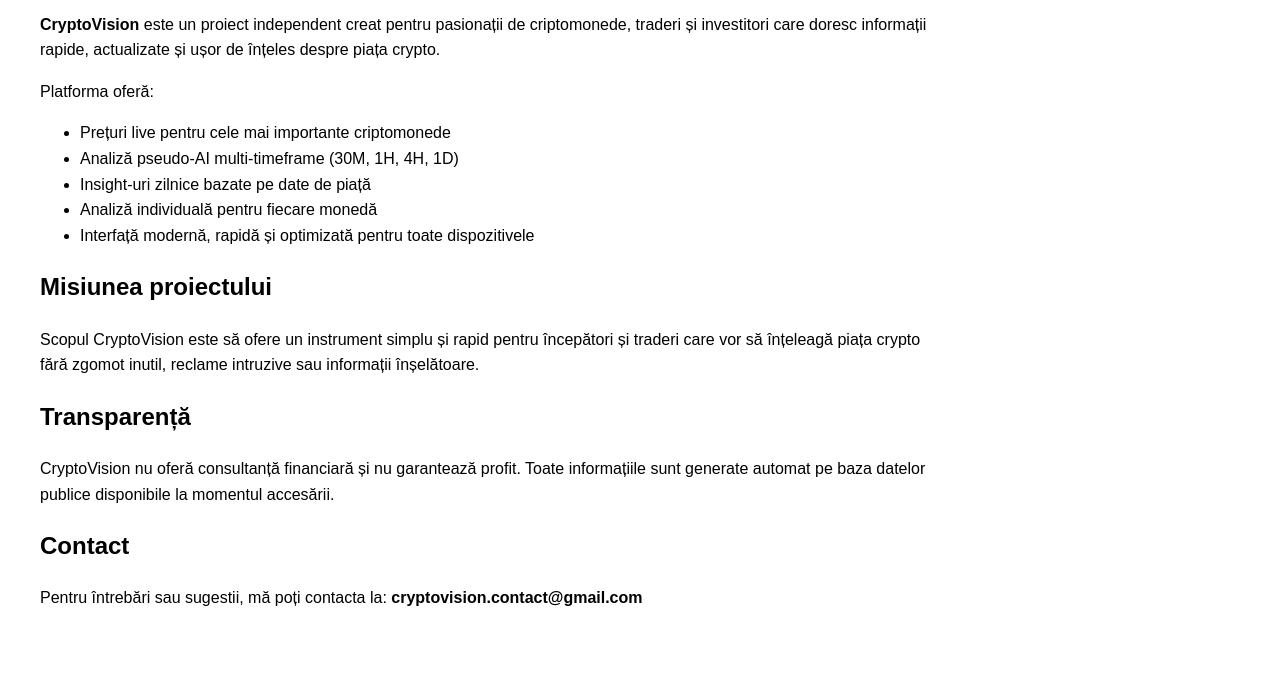
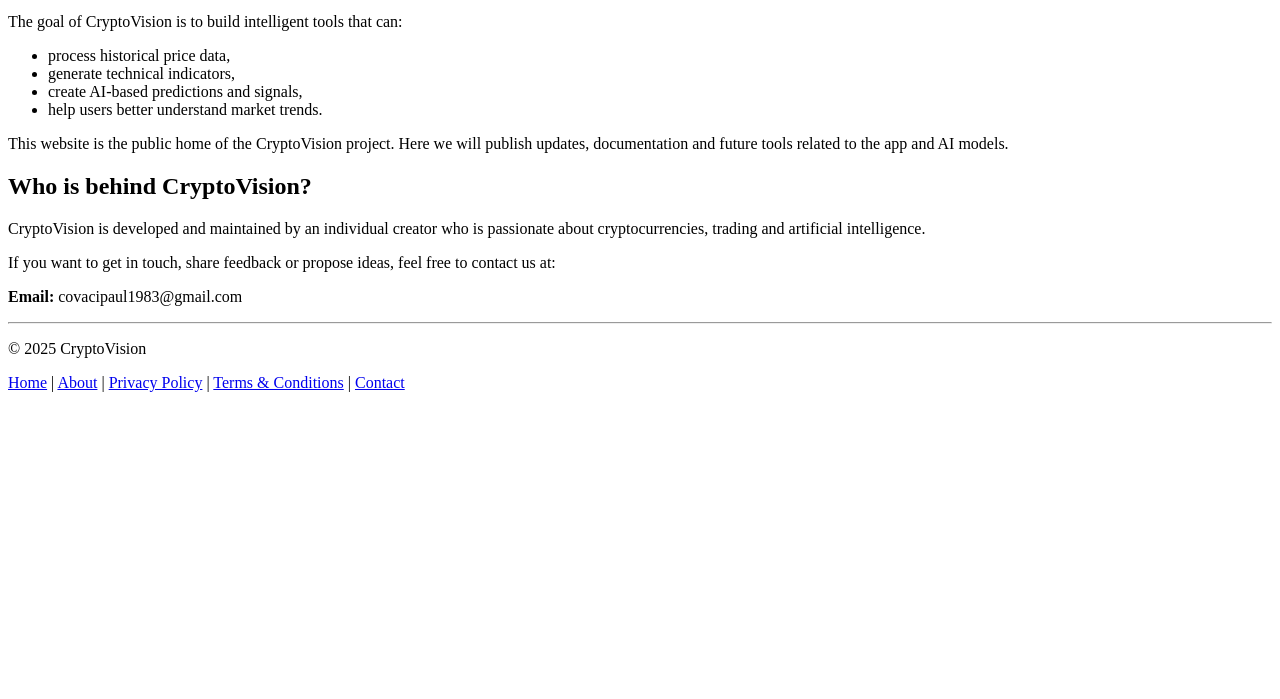
Before and after one commit to CryptoVisionPaul/cryptovisionpaul.github.io, a plain HTML site: page about.html in a window 1280 px wide. Shown: the part 101-800 px from the top of the page. Drawn offline with Linux system fonts and the light colour scheme.

Commit message:
Update about.html to English

```diff
--- a/about.html
+++ b/about.html
@@ -1,46 +1,41 @@
 <!DOCTYPE html>
-<html lang="ro">
+<html lang="en">
 <head>
-<meta charset="UTF-8" />
-<title>Despre CryptoVision</title>
-<meta name="viewport" content="width=device-width, initial-scale=1.0" />
-<style>
-    body {
-        font-family: Arial, sans-serif;
-        margin: 40px;
-        line-height: 1.6;
-        max-width: 900px;
-    }
-    h1 { color: #2c3e50; }
-</style>
+    <meta charset="UTF-8">
+    <meta name="viewport" content="width=device-width, initial-scale=1.0">
+    <title>About - CryptoVision</title>
 </head>
 <body>
 
-<h1>Despre CryptoVision</h1>
-<p><strong>CryptoVision</strong> este un proiect independent creat pentru pasionații de criptomonede,
-traderi și investitori care doresc informații rapide, actualizate și ușor de înțeles despre piața crypto.</p>
+<h1>About CryptoVision</h1>
 
-<p>Platforma oferă:</p>
+<p>CryptoVision is a personal project focused on using data, algorithms and artificial intelligence to analyse the cryptocurrency market.</p>
 
+<p>The goal of CryptoVision is to build intelligent tools that can:</p>
 <ul>
-    <li>Prețuri live pentru cele mai importante criptomonede</li>
-    <li>Analiză pseudo-AI multi-timeframe (30M, 1H, 4H, 1D)</li>
-    <li>Insight-uri zilnice bazate pe date de piață</li>
-    <li>Analiză individuală pentru fiecare monedă</li>
-    <li>Interfață modernă, rapidă și optimizată pentru toate dispozitivele</li>
+    <li>process historical price data,</li>
+    <li>generate technical indicators,</li>
+    <li>create AI-based predictions and signals,</li>
+    <li>help users better understand market trends.</li>
 </ul>
 
-<h2>Misiunea proiectului</h2>
-<p>Scopul CryptoVision este să ofere un instrument simplu și rapid pentru începători și traderi
-care vor să înțeleagă piața crypto fără zgomot inutil, reclame intruzive sau informații înșelătoare.</p>
+<p>This website is the public home of the CryptoVision project. Here we will publish updates, documentation and future tools related to the app and AI models.</p>
 
-<h2>Transparență</h2>
-<p>CryptoVision nu oferă consultanță financiară și nu garantează profit.
-Toate informațiile sunt generate automat pe baza datelor publice disponibile la momentul accesării.</p>
+<h2>Who is behind CryptoVision?</h2>
+<p>CryptoVision is developed and maintained by an individual creator who is passionate about cryptocurrencies, trading and artificial intelligence.</p>
 
-<h2>Contact</h2>
-<p>Pentru întrebări sau sugestii, mă poți contacta la:
-<strong>cryptovision.contact@gmail.com</strong></p>
+<p>If you want to get in touch, share feedback or propose ideas, feel free to contact us at:</p>
+<p><strong>Email:</strong> covacipaul1983@gmail.com</p>
+
+<footer>
+    <hr>
+    <p>© 2025 CryptoVision</p>
+    <a href="index.html">Home</a> |
+    <a href="about.html">About</a> |
+    <a href="privacy.html">Privacy Policy</a> |
+    <a href="terms.html">Terms &amp; Conditions</a> |
+    <a href="contact.html">Contact</a>
+</footer>
 
 </body>
 </html>
```
